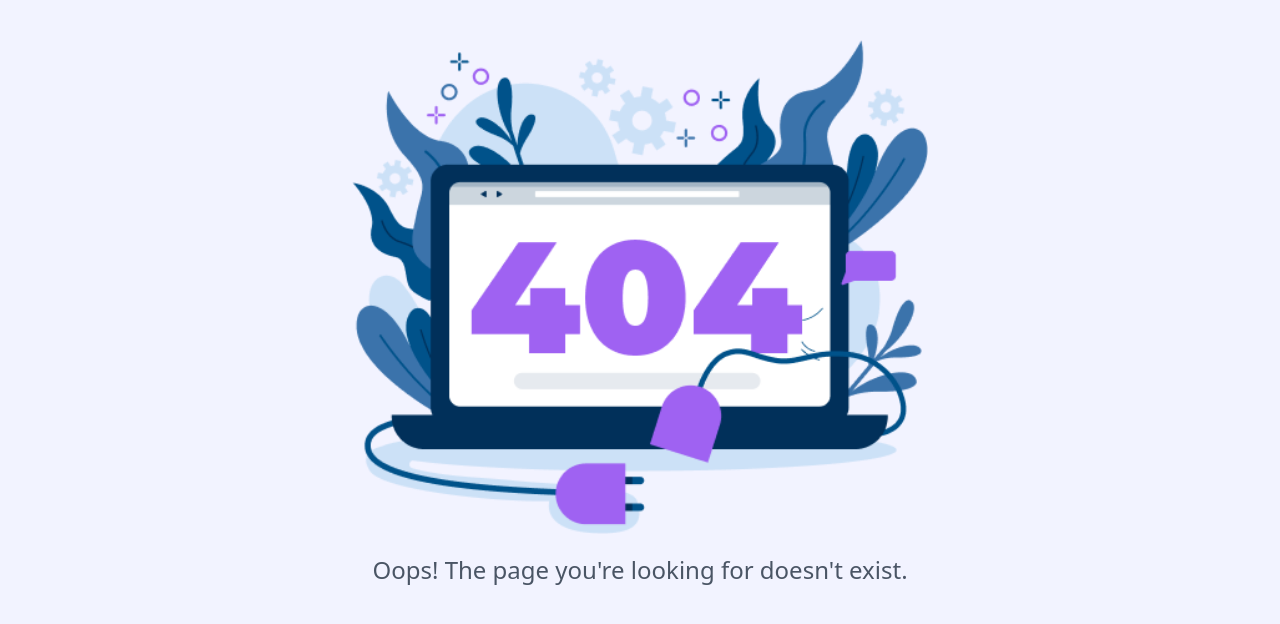
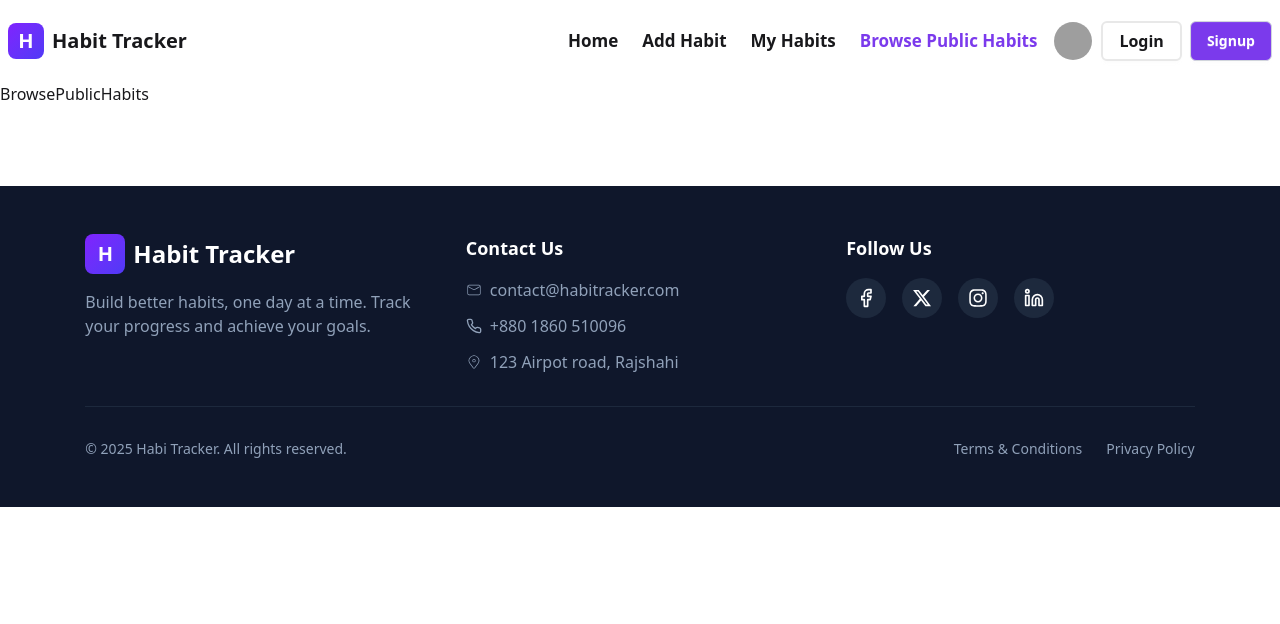
Before and after one commit to sdabdullah/habit-tracker-client, a React app: page /browse-public-habits in a window 1280 px wide. Shown: the top 624 px of the page. Built offline with nearby package versions, Linux system fonts and the light colour scheme; grey boxes are pictures that could not be loaded; the HTML template or start-up script is replaced by a standard one.

Commit message:
BrowsePublicHabits & MyHabit page added

```diff
--- /dev/null
+++ b/src/Pages/BrowsePublicHabits.jsx
@@ -0,0 +1,11 @@
+import React from 'react';
+
+const BrowsePublicHabits = () => {
+    return (
+        <div>
+            BrowsePublicHabits
+        </div>
+    );
+};
+
+export default BrowsePublicHabits;
--- /dev/null
+++ b/src/Pages/MyHabits.jsx
@@ -0,0 +1,11 @@
+import React from 'react';
+
+const MyHabits = () => {
+    return (
+        <div>
+            MyHabits
+        </div>
+    );
+};
+
+export default MyHabits;
--- a/src/component/Navbar.jsx
+++ b/src/component/Navbar.jsx
@@ -4,12 +4,10 @@ import { Link, NavLink } from 'react-router';
 
 const Navbar = () => {
     const navLinks = <>
-        <NavLink to='/' className='font-semibold p-3 text-[16px]' ><li> Home </li></NavLink>
-
-        {/* This is the Additional Routes */}
-        <NavLink to='/add-habit' className='p-3 text-[18px]'><li>Add Habit</li></NavLink>
-        <NavLink to='/my-habit' className='p-3 text-[18px]'><li>My Habits</li></NavLink>
-        <NavLink to='/browse-public-habits' className='p-3 text-[18px]'><li>Browse Public Habits</li></NavLink>
+        <NavLink to='/' className='font-semibold p-3 text-[17px]' ><li> Home </li></NavLink>
+        <NavLink to='/add-habit' className='p-3 text-[17px] font-semibold'><li>Add Habit</li></NavLink>
+        <NavLink to='/my-habit' className='p-3 text-[17px] font-semibold'><li>My Habits</li></NavLink>
+        <NavLink to='/browse-public-habits' className='p-3 text-[17px] font-semibold'><li>Browse Public Habits</li></NavLink>
     </>
     return (
         <div className='container mx-auto'>
@@ -28,10 +26,10 @@ const Navbar = () => {
 
                     <Link to='/'>
                         <div className="flex items-center space-x-2">
-                            <div className="w-10 h-10 bg-linear-to-br from-violet-600 to-indigo-600 rounded-lg flex items-center justify-center">
+                            <div className="w-9 h-9 bg-linear-to-br from-violet-600 to-indigo-600 rounded-lg flex items-center justify-center">
                                 <span className="text-white font-bold text-xl">H</span>
                             </div>
-                            <span className="text-2xl font-bold">Habit Tracker</span>
+                            <span className="text-xl font-bold">Habit Tracker</span>
                         </div>
                     </Link>
 
--- a/src/index.css
+++ b/src/index.css
@@ -9,3 +9,7 @@
 .swiper-button-next {
     color: white !important;
 }
+
+a.active{
+    @apply text-[#7b3aec]
+}
```
Also changed, not shown: src/router/router.jsx (+10 -0 lines).
